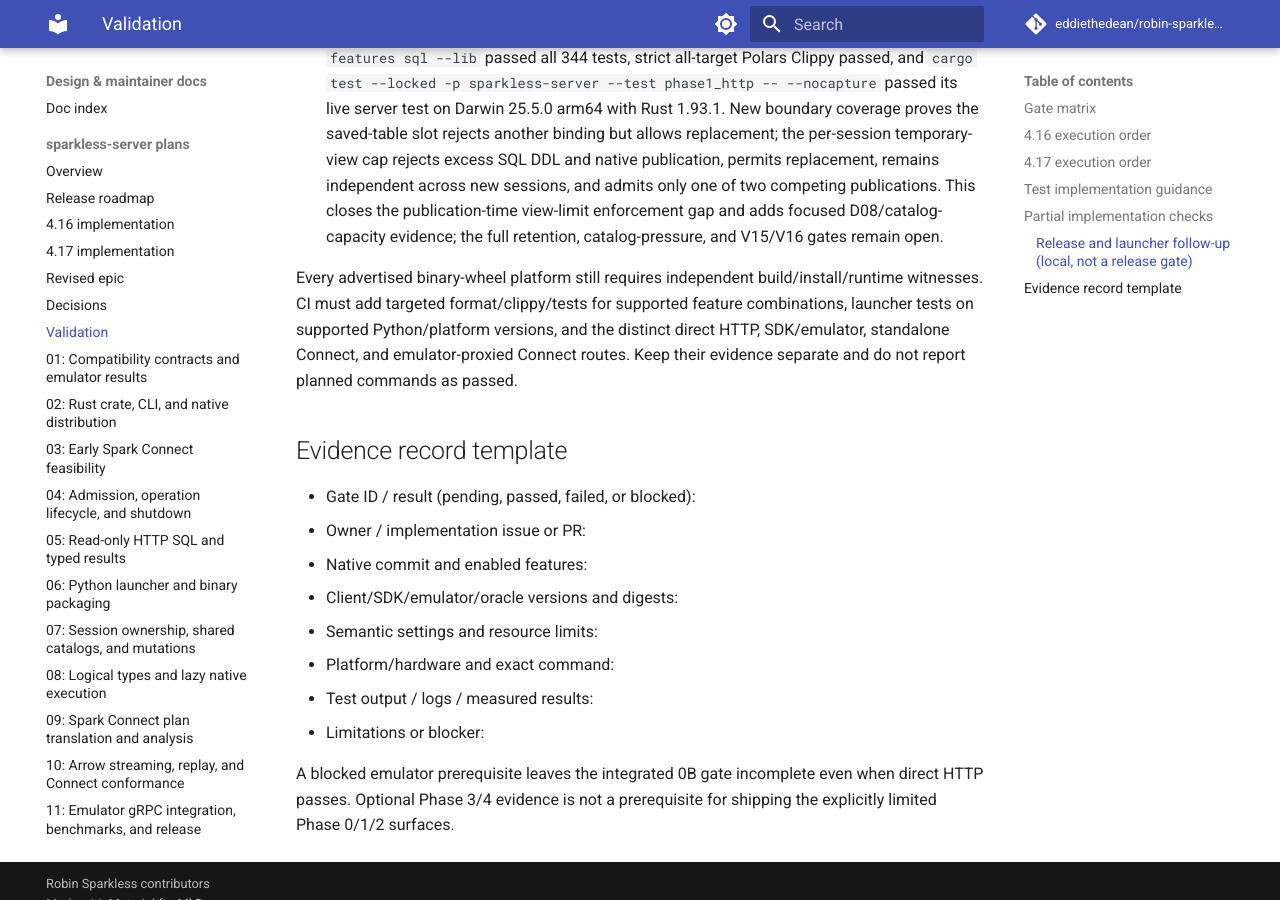
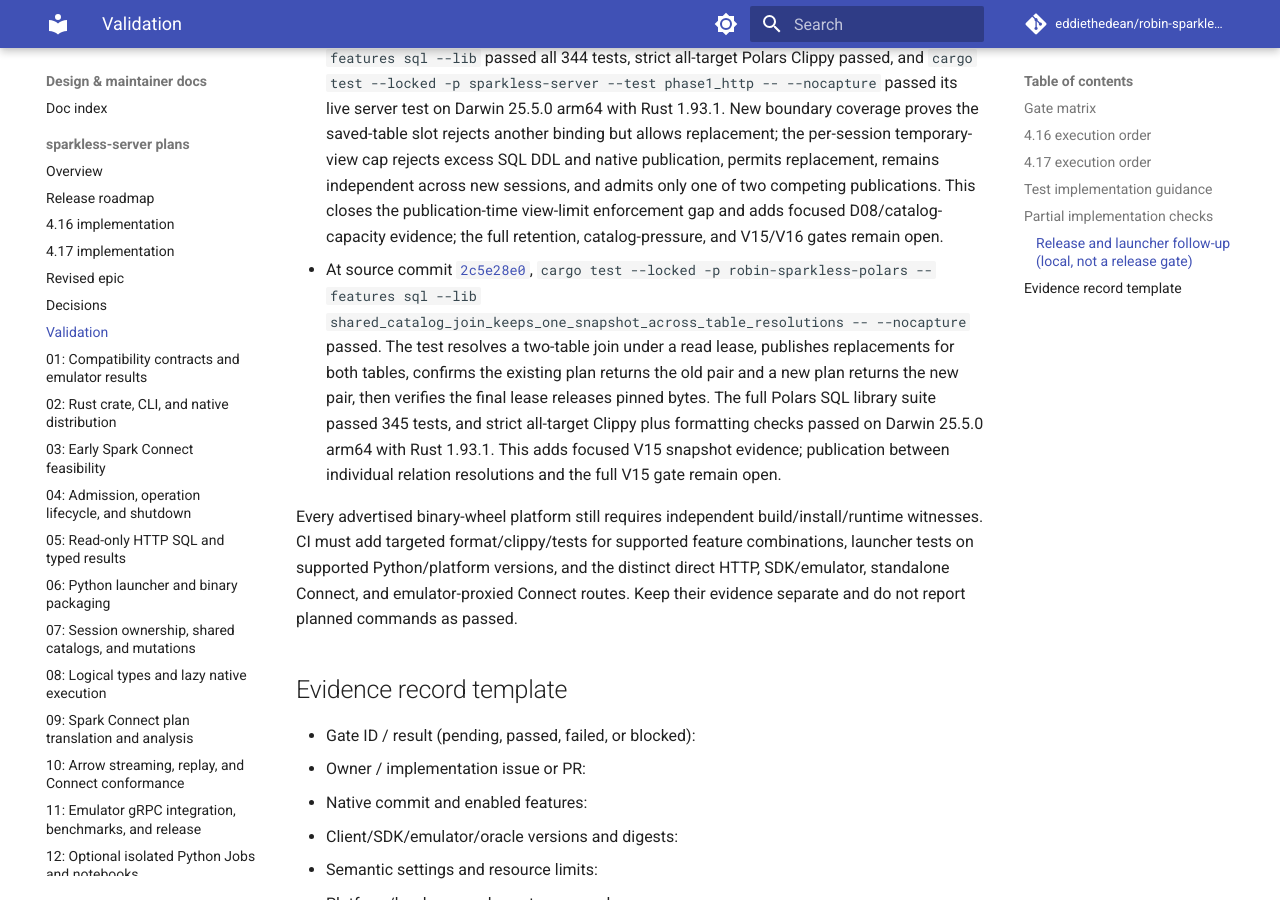
Before and after one commit to eddiethedean/robin-sparkless, an MkDocs documentation site: the page built from docs/plans/sparkless-server/VALIDATION.md, in a window 1280 px wide and 900 px high, scrolled down 15441 px. Built offline with MkDocs 1.6.1 and Material for MkDocs 9.7.7, drawn with Linux system fonts in a browser that asks for light colours; comment, search, counter and statistics services are not loaded.

Commit message:
Record multi-table snapshot validation

```diff
--- a/docs/plans/sparkless-server/VALIDATION.md
+++ b/docs/plans/sparkless-server/VALIDATION.md
@@ -136,6 +136,7 @@
 - `cargo test --locked -p robin-sparkless-polars --features sql --lib nested_struct_schema_survives_union_filter_projection_and_ipc -- --nocapture` — passed at source commit [`ef6fa3e5`](https://github.com/eddiethedean/robin-sparkless/commit/ef6fa3e5), on Darwin 25.5.0 arm64 with Rust 1.93.1. Empty nested results now emit one schema-bearing Arrow IPC stream with the logical schema metadata and zero rows; an undersized `max_bytes` is rejected. The full Polars SQL library suite passed 339 tests, and strict all-target Polars Clippy passed. This improves zero-row V18 evidence but does not complete the nested schema/type matrix or V18.
 - `cargo test --locked -p robin-sparkless-polars --features sql --lib shared_catalog_reader_keeps_resolved_table_version_across_publication -- --nocapture` — passed at source commit [`d1a10c11`](https://github.com/eddiethedean/robin-sparkless/commit/d1a10c11), on Darwin 25.5.0 arm64 with Rust 1.93.1. A resolved reader continues to collect the prior table version after publication, new readers see the replacement, and the pinned bytes are released with the final read lease. The full Polars SQL library suite passed 340 tests, and strict all-target Polars Clippy passed. This is focused native V15 snapshot evidence; statement-wide multi-table/HTTP races and the full V15 gate remain open.
 - At source commit [`f7888ffa`](https://github.com/eddiethedean/robin-sparkless/commit/f7888ffa), `cargo test --locked -p robin-sparkless-polars --features sql --lib` passed all 344 tests, strict all-target Polars Clippy passed, and `cargo test --locked -p sparkless-server --test phase1_http -- --nocapture` passed its live server test on Darwin 25.5.0 arm64 with Rust 1.93.1. New boundary coverage proves the saved-table slot rejects another binding but allows replacement; the per-session temporary-view cap rejects excess SQL DDL and native publication, permits replacement, remains independent across new sessions, and admits only one of two competing publications. This closes the publication-time view-limit enforcement gap and adds focused D08/catalog-capacity evidence; the full retention, catalog-pressure, and V15/V16 gates remain open.
+- At source commit [`2c5e28e0`](https://github.com/eddiethedean/robin-sparkless/commit/2c5e28e0), `cargo test --locked -p robin-sparkless-polars --features sql --lib shared_catalog_join_keeps_one_snapshot_across_table_resolutions -- --nocapture` passed. The test resolves a two-table join under a read lease, publishes replacements for both tables, confirms the existing plan returns the old pair and a new plan returns the new pair, then verifies the final lease releases pinned bytes. The full Polars SQL library suite passed 345 tests, and strict all-target Clippy plus formatting checks passed on Darwin 25.5.0 arm64 with Rust 1.93.1. This adds focused V15 snapshot evidence; publication between individual relation resolutions and the full V15 gate remain open.
 
 Every advertised binary-wheel platform still requires independent build/install/runtime witnesses. CI must add targeted format/clippy/tests for supported feature combinations, launcher tests on supported Python/platform versions, and the distinct direct HTTP, SDK/emulator, standalone Connect, and emulator-proxied Connect routes. Keep their evidence separate and do not report planned commands as passed.
 
```
